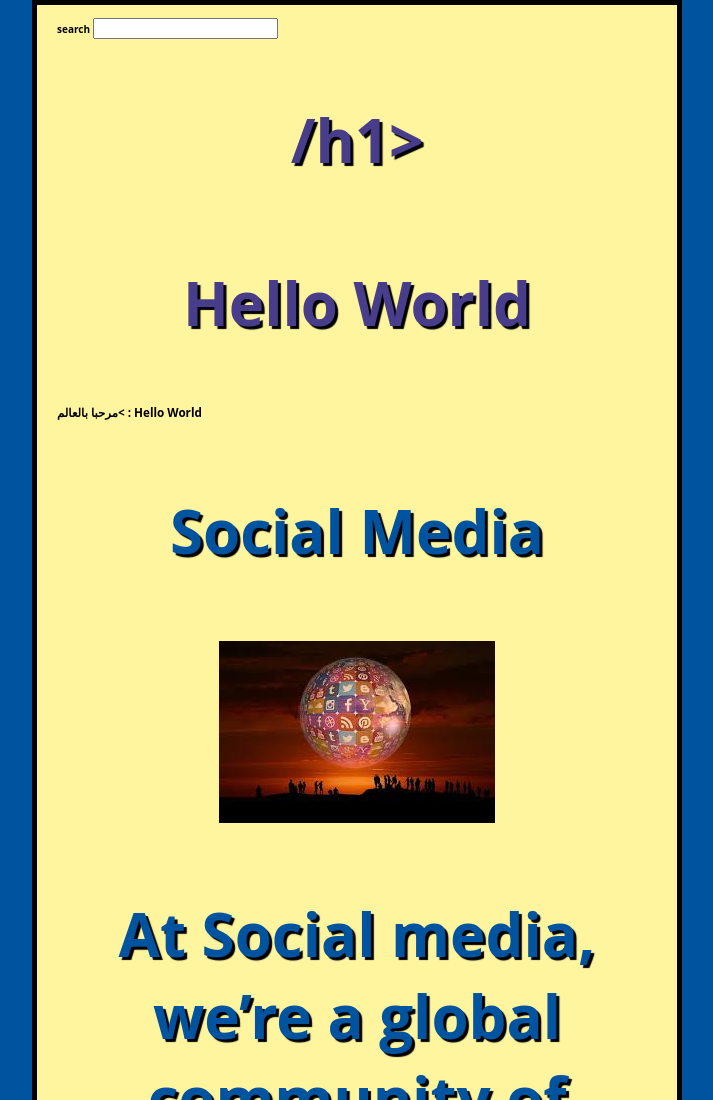
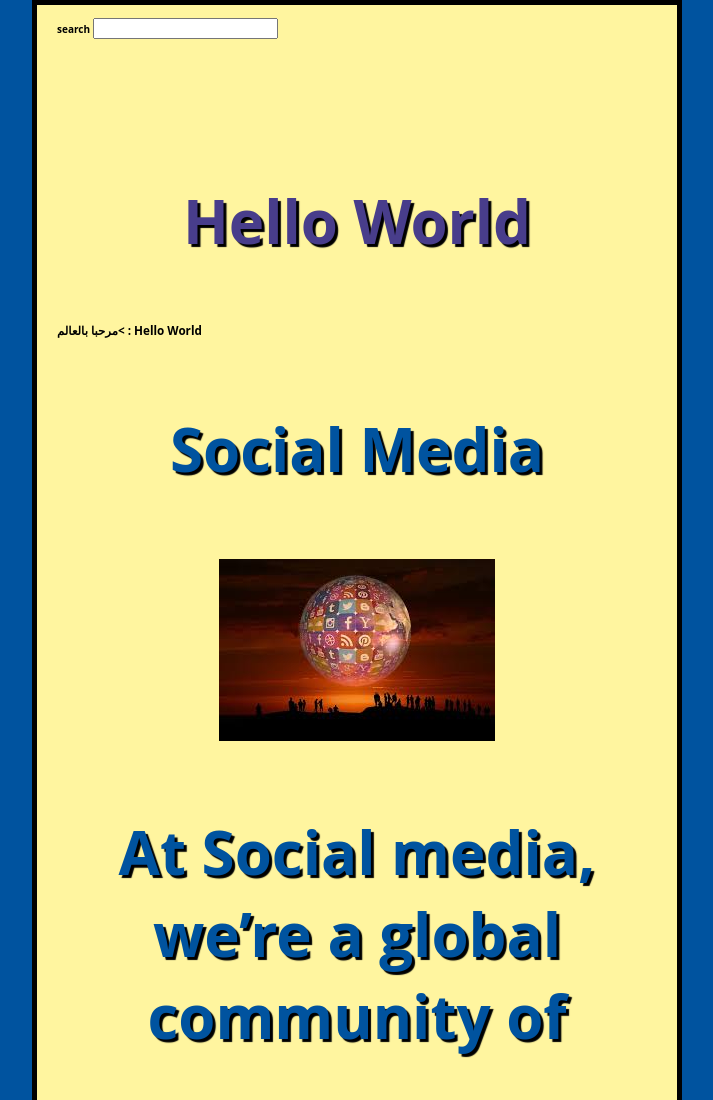
Before and after one commit to bader911/bader911.github.io, a plain HTML site: page index.html in a window 1280 px wide. Shown: the top 1100 px of the page, without its empty margins (283-996 px from the left). Drawn offline with Linux system fonts and the light colour scheme.

Commit message:
Add files via upload

```diff
--- a/index.html
+++ b/index.html
@@ -15,7 +15,7 @@
 <body>
 	<b> <h4> search <input type="text"></b></h4>
 
-	<h1 lang="ar">/h1>
+	<h1 lang="ar"></h1>
 	<h1 lang="en"> Hello World</h1>
 
 	<h3>مرحبا بالعالم< : <span lang="en">Hello World</span></h3>
```
